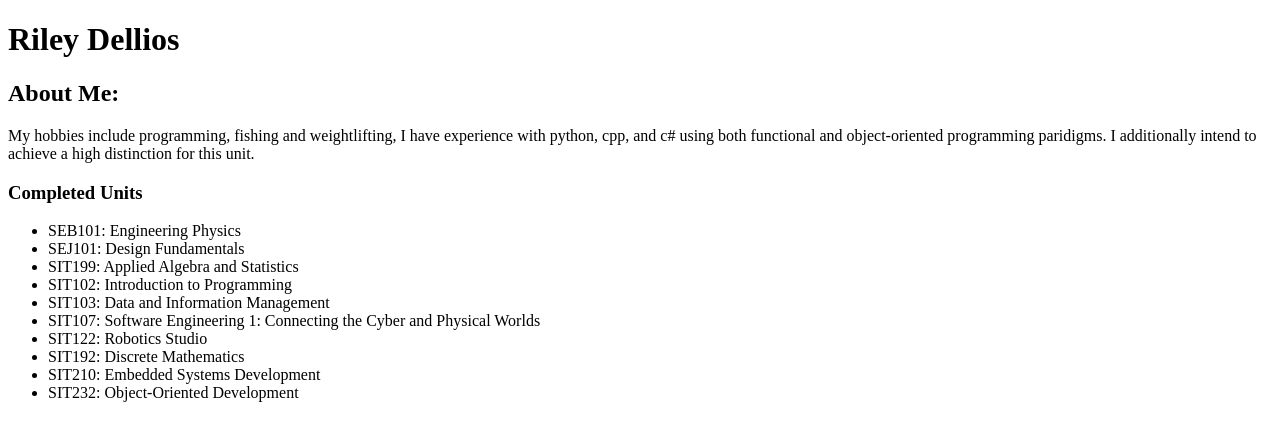
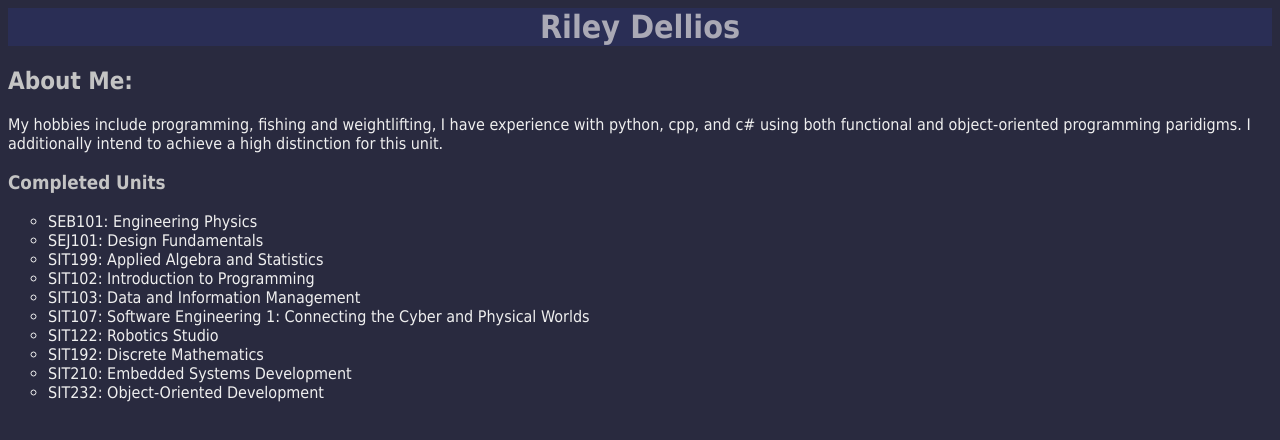
Before and after one commit to Delcari/TrackMe, a plain HTML site: page about-me.html in a window 1280 px wide. Drawn offline with Linux system fonts and the light colour scheme.

Commit message:
ENHANCE: Add Styling

```diff
--- a/about-me.html
+++ b/about-me.html
@@ -7,15 +7,18 @@
         <meta name="viewport" content="width=device-width, initial-scale=1.0"/>
 
         <title>TrackMe</title>
+        <link rel="stylesheet" href="style.css"/>
     </head>
     <body>
         <h1>
             Riley Dellios
         </h1>
+
         <h2>About Me:</h2>
         <p>
             My hobbies include programming, fishing and weightlifting, I have experience with python, cpp, and c# using both functional and object-oriented programming paridigms. I additionally intend to achieve a high distinction for this unit.
         </p>
+
         <h3>Completed Units</h3>
             <ul>
                 <li>SEB101: Engineering Physics</li>
--- a/style.css
+++ b/style.css
@@ -0,0 +1,25 @@
+h1 {
+    background-color: #2a2e55;
+    color: #aaa9b5;
+    margin-top: 0px;
+    text-align: center;
+}
+
+
+body {
+    background-color: #292a3f;
+    font-family: Tahoma;
+}
+
+h2, h3 {
+    color: #c4c4c4;
+}
+
+p {
+    color: #efefef;
+}
+
+ul {
+    list-style-type: circle;
+    color: #efefef;
+  }
```
Lines whose indentation alone changed are shown as unchanged.
